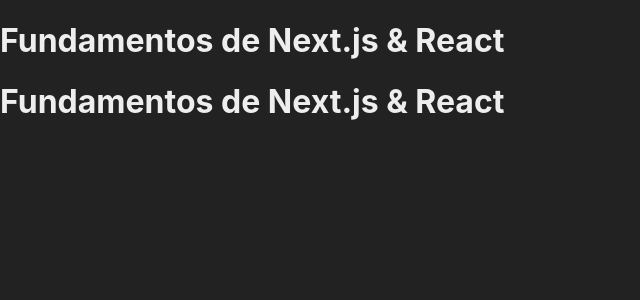
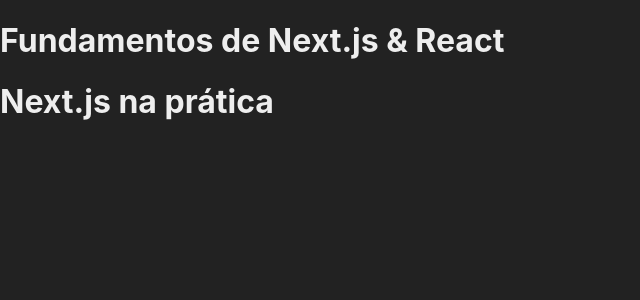
Before and after one commit to erick-costa/fundamentos-nextjs, a Next.js app: page /example in a window 1280 px wide. Shown: the top 300 px of the page, without its empty margins (0-640 px from the left). Built offline with nearby package versions, Linux system fonts and the light colour scheme.

Commit message:
propriedades de componentes

```diff
--- a/src/components/Header.jsx
+++ b/src/components/Header.jsx
@@ -1,7 +1,7 @@
-export default function Header() {
+export default function Header(props) {
     return (
         <header>
-            <h1>Fundamentos de Next.js & React</h1>
+            <h1>{props.title}</h1>
         </header>
     )
 }
--- a/src/pages/example.jsx
+++ b/src/pages/example.jsx
@@ -3,8 +3,8 @@
 export default function Example() {
     return (
         <>
-            <Header />
-            <Header />
+            <Header title='Fundamentos de Next.js & React'/>
+            <Header title='Next.js na prática'/>
         </>
     )
 }
```
